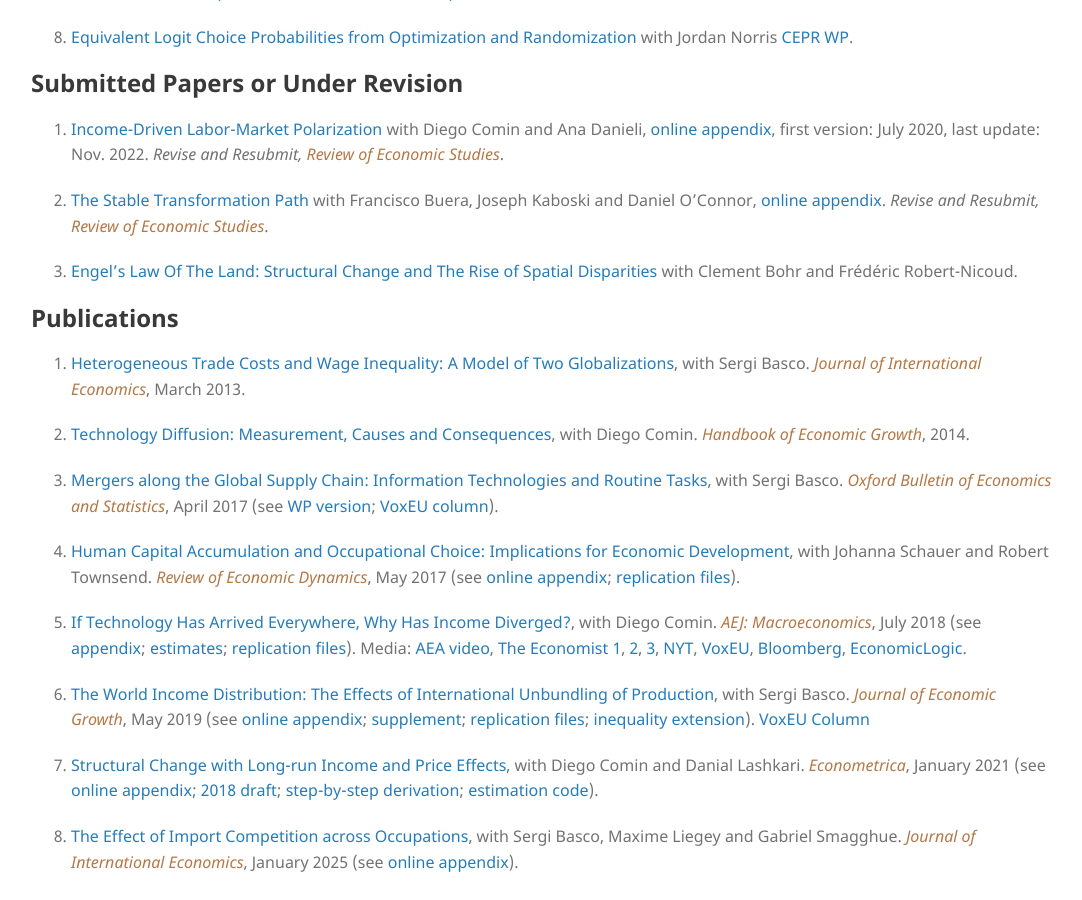
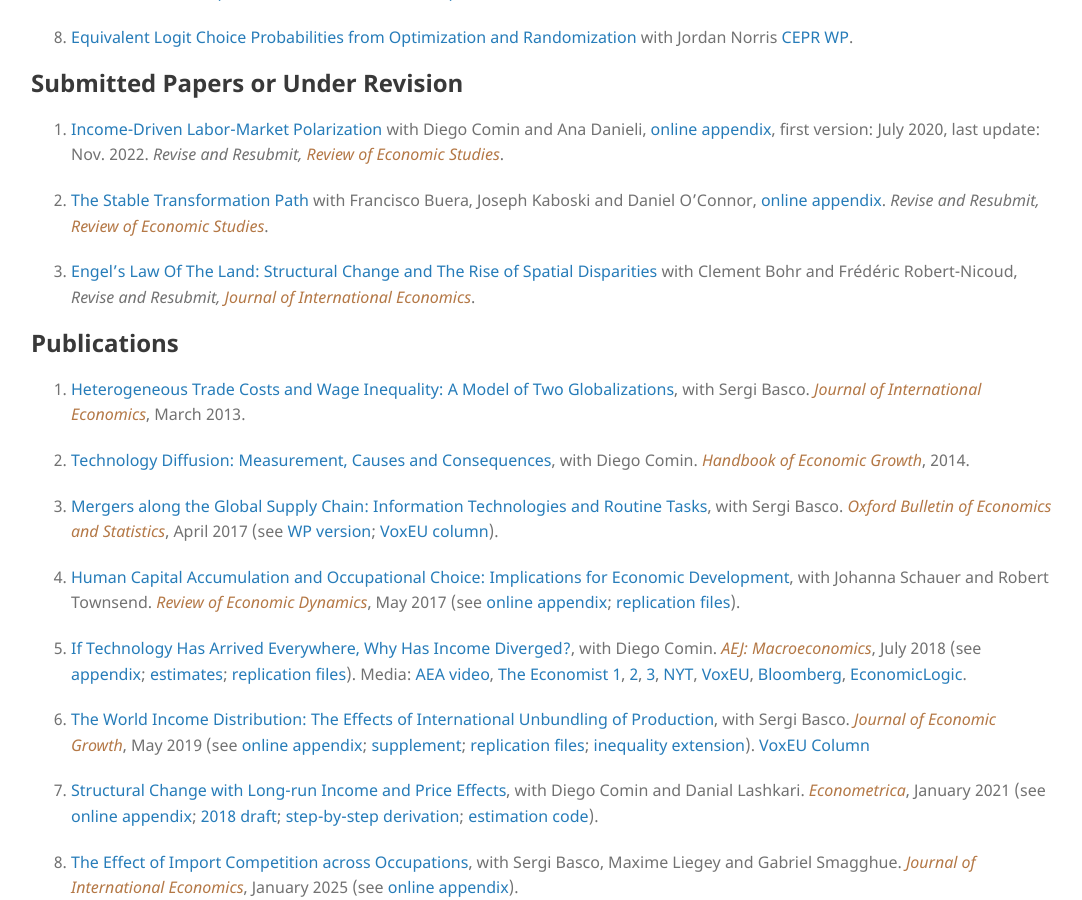
Before and after one commit to mestieri/mestieri.github.io, a Jekyll site: the page built from index.md, in a window 1280 px wide and 900 px high, scrolled down 1019 px. Shown: the whole window, without its empty margins (97-1179 px from the left). Built offline with Jekyll 4.4.1, drawn with Linux system fonts in a browser that asks for light colours.

Commit message:
Update publication details for Engel’s Law entry
Added publication status to Engel’s Law entry.

```diff
--- a/index.md
+++ b/index.md
@@ -130,7 +130,7 @@ for Nonhomothetic CES Preferences](https://www.dropbox.com/scl/fi/obu49nw8d74wye
     with Francisco Buera, Joseph Kaboski and Daniel O'Connor,
     [online appendix](https://www.dropbox.com/scl/fi/g9fxctt7edatpbjxvptm4/bkmo_oa_july24.pdf?rlkey=re54p78yaiczlqq1ilzq8teu4&dl=0). *Revise and Resubmit,<blue> Review of Economic Studies</blue>*.
 
-3. [Engel’s Law Of The Land: Structural Change and The Rise of Spatial Disparities](https://www.dropbox.com/scl/fi/t7sime3p068ayols59bn0/EcoGeo-StructChange-HCDv2.pdf?rlkey=uijytd83754bhunhfp1to2liq&dl=0)  with Clement Bohr and Frédéric Robert-Nicoud.
+3. [Engel’s Law Of The Land: Structural Change and The Rise of Spatial Disparities](https://www.dropbox.com/scl/fi/t7sime3p068ayols59bn0/EcoGeo-StructChange-HCDv2.pdf?rlkey=uijytd83754bhunhfp1to2liq&dl=0)  with Clement Bohr and Frédéric Robert-Nicoud,  *Revise and Resubmit,<blue> Journal of International Economics</blue>*.
 
 
 
```
